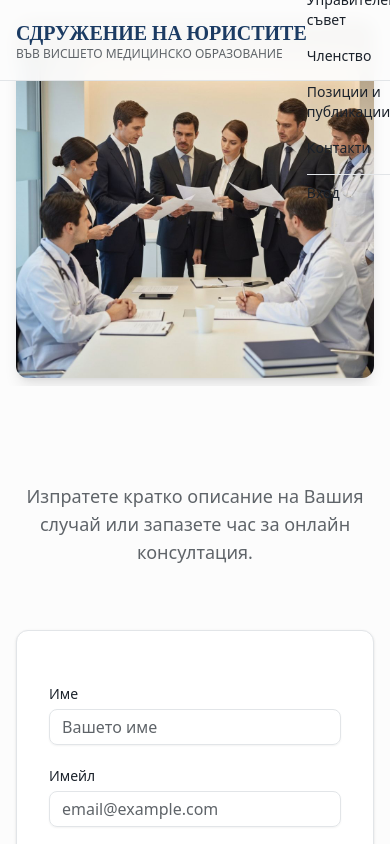
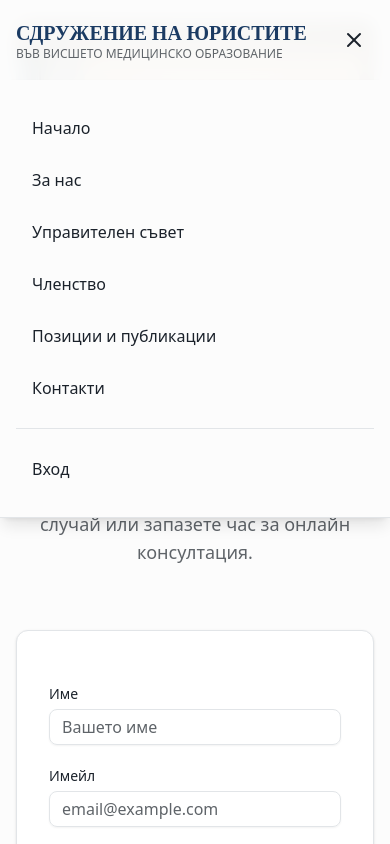
Before and after one commit to ganevbg/Medlaw, a Next.js app: page / in a window 390 px wide. Both pictures are taken after a click on the button "Toggle menu". Shown: the top 844 px of the page. Built offline with nearby package versions, Linux system fonts and the light colour scheme; no server answers; a web font is replaced by a local one.

Commit message:
fix mobile menu

```diff
--- a/components/header/MobileMenu.tsx
+++ b/components/header/MobileMenu.tsx
@@ -1,44 +1,94 @@
-"use client";
+"use client"
 
-import { useState } from "react";
-import Link from "next/link";
-import { Menu, X } from "lucide-react";
-import LogoutButton from "./LogoutButton";
+import { useState } from "react"
+import Link from "next/link"
+import { Menu, X } from "lucide-react"
+import LogoutButton from "./LogoutButton"
 
 export default function MobileMenu({ isAdmin }: { isAdmin: boolean }) {
-    const [open, setOpen] = useState(false);
+    const [open, setOpen] = useState(false)
 
     return (
         <div className="md:hidden">
-            <button className="p-2" onClick={() => setOpen(v => !v)} aria-label="Toggle menu">
+            <button className="p-2" onClick={() => setOpen((v) => !v)} aria-label="Toggle menu">
                 {open ? <X className="h-6 w-6" /> : <Menu className="h-6 w-6" />}
             </button>
 
             {open && (
-                <div className="py-4 space-y-4">
-                    <Link href="/#" onClick={() => setOpen(false)} className="block text-sm font-medium hover:text-primary">Начало</Link>
-                    <Link href="/#about" onClick={() => setOpen(false)} className="block text-sm font-medium hover:text-primary">За нас</Link>
-                    <Link href="/#board" onClick={() => setOpen(false)} className="block text-sm font-medium hover:text-primary"> Управителен съвет</Link>
-                    <Link href="/#membership" onClick={() => setOpen(false)} className="block text-sm font-medium hover:text-primary">Членство</Link>
-                    <Link href="/#blog" onClick={() => setOpen(false)} className="block text-sm font-medium hover:text-primary">Позиции и публикации</Link>
-                    <Link href="/#contact" onClick={() => setOpen(false)} className="block text-sm font-medium hover:text-primary">Контакти</Link>
+                <div className="absolute top-full left-0 right-0 bg-background border-b border-border shadow-lg">
+                    <div className="container mx-auto px-4 py-6">
+                        <nav className="flex flex-col gap-1">
+                            <Link
+                                href="/"
+                                onClick={() => setOpen(false)}
+                                className="flex items-center px-4 py-3 text-base font-medium text-foreground hover:bg-muted hover:text-primary rounded-lg transition-colors"
+                            >
+                                Начало
+                            </Link>
+                            <Link
+                                href="/about"
+                                onClick={() => setOpen(false)}
+                                className="flex items-center px-4 py-3 text-base font-medium text-foreground hover:bg-muted hover:text-primary rounded-lg transition-colors"
+                            >
+                                За нас
+                            </Link>
+                            <Link
+                                href="/board"
+                                onClick={() => setOpen(false)}
+                                className="flex items-center px-4 py-3 text-base font-medium text-foreground hover:bg-muted hover:text-primary rounded-lg transition-colors"
+                            >
+                                Управителен съвет
+                            </Link>
+                            <Link
+                                href="/membership"
+                                onClick={() => setOpen(false)}
+                                className="flex items-center px-4 py-3 text-base font-medium text-foreground hover:bg-muted hover:text-primary rounded-lg transition-colors"
+                            >
+                                Членство
+                            </Link>
+                            <Link
+                                href="/#blog"
+                                onClick={() => setOpen(false)}
+                                className="flex items-center px-4 py-3 text-base font-medium text-foreground hover:bg-muted hover:text-primary rounded-lg transition-colors"
+                            >
+                                Позиции и публикации
+                            </Link>
+                            <Link
+                                href="/#contact"
+                                onClick={() => setOpen(false)}
+                                className="flex items-center px-4 py-3 text-base font-medium text-foreground hover:bg-muted hover:text-primary rounded-lg transition-colors"
+                            >
+                                Контакти
+                            </Link>
+                        </nav>
 
-                    <div className="pt-2 border-t border-border">
+                        <div className="mt-4 pt-4 border-t border-border">
                             {isAdmin ? (
                                 <div className="flex flex-col gap-3">
-                                <Link href="/admin/posts" onClick={() => setOpen(false)} className="block text-sm font-medium hover:text-primary">
+                                    <Link
+                                        href="/admin/posts"
+                                        onClick={() => setOpen(false)}
+                                        className="flex items-center px-4 py-3 text-base font-medium text-foreground hover:bg-muted hover:text-primary rounded-lg transition-colors"
+                                    >
                                         Статии
                                     </Link>
+                                    <div className="px-4">
                                         <LogoutButton />
                                     </div>
+                                </div>
                             ) : (
-                            <Link href="/admin/login" onClick={() => setOpen(false)} className="block text-sm font-medium hover:text-primary">
+                                <Link
+                                    href="/admin/login"
+                                    onClick={() => setOpen(false)}
+                                    className="flex items-center px-4 py-3 text-base font-medium text-foreground hover:bg-muted hover:text-primary rounded-lg transition-colors"
+                                >
                                     Вход
                                 </Link>
                             )}
                         </div>
                     </div>
+                </div>
             )}
         </div>
-    );
+    )
 }
--- a/components/header/header.tsx
+++ b/components/header/header.tsx
@@ -1,12 +1,12 @@
-import Link from "next/link";
-import { requireAdmin } from "@/src/lib/auth";
-import MobileMenu from "./MobileMenu";
-import LogoutButton from "./LogoutButton";
+import Link from "next/link"
+import { requireAdmin } from "@/src/lib/auth"
+import MobileMenu from "./MobileMenu"
+import LogoutButton from "./LogoutButton"
 
-export const dynamic = "force-dynamic"; // avoid caching auth state
+export const dynamic = "force-dynamic" // avoid caching auth state
 
 export default async function Header() {
-  const isAdmin = await requireAdmin();
+    const isAdmin = await requireAdmin()
 
     return (
         <header className="fixed top-0 left-0 right-0 z-50 bg-background/95 backdrop-blur-sm border-b border-border">
@@ -20,9 +20,11 @@ export default async function Header() {
                         <p className="text-xs text-muted-foreground">ВЪВ ВИСШЕТО МЕДИЦИНСКО ОБРАЗОВАНИЕ</p>
                     </div>
 
-          {/* Desktop */}
+                    {/* Desktop Navigation */}
                     <div className="hidden md:flex items-center gap-8">
-                      <Link href="/#" className="text-sm font-medium hover:text-primary transition-colors">Начало</Link>
+                        <Link href="/" className="text-sm font-medium hover:text-primary transition-colors">
+                            Начало
+                        </Link>
                         <Link href="/about" className="text-sm font-medium text-foreground hover:text-primary transition-colors">
                             За нас
                         </Link>
@@ -32,8 +34,12 @@ export default async function Header() {
                         <Link href="/membership" className="text-sm font-medium text-foreground hover:text-primary transition-colors">
                             Членство
                         </Link>
-            <Link href="/#blog" className="text-sm font-medium hover:text-primary transition-colors">Позиции и публикации</Link>
-            <Link href="/#contact" className="text-sm font-medium hover:text-primary transition-colors">Контакти</Link>
+                        <Link href="/#blog" className="text-sm font-medium hover:text-primary transition-colors">
+                            Позиции и публикации
+                        </Link>
+                        <Link href="/#contact" className="text-sm font-medium hover:text-primary transition-colors">
+                            Контакти
+                        </Link>
 
                         {/* Admin */}
                         {isAdmin ? (
@@ -50,10 +56,10 @@ export default async function Header() {
                         )}
                     </div>
 
-          {/* Mobile menu (client) */}
+                    {/* Mobile menu (client component) */}
                     <MobileMenu isAdmin={isAdmin} />
                 </div>
             </nav>
         </header>
-  );
+    )
 }
```
Lines whose indentation alone changed are shown as unchanged.
